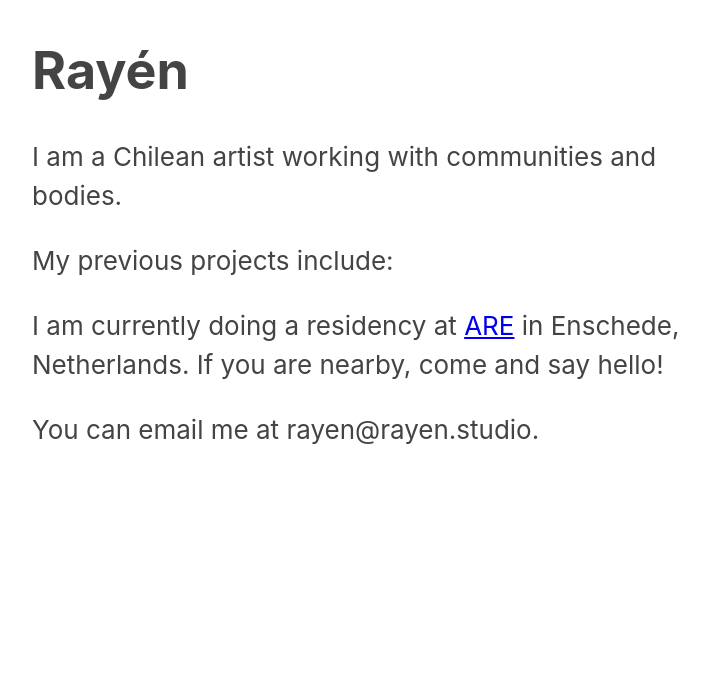
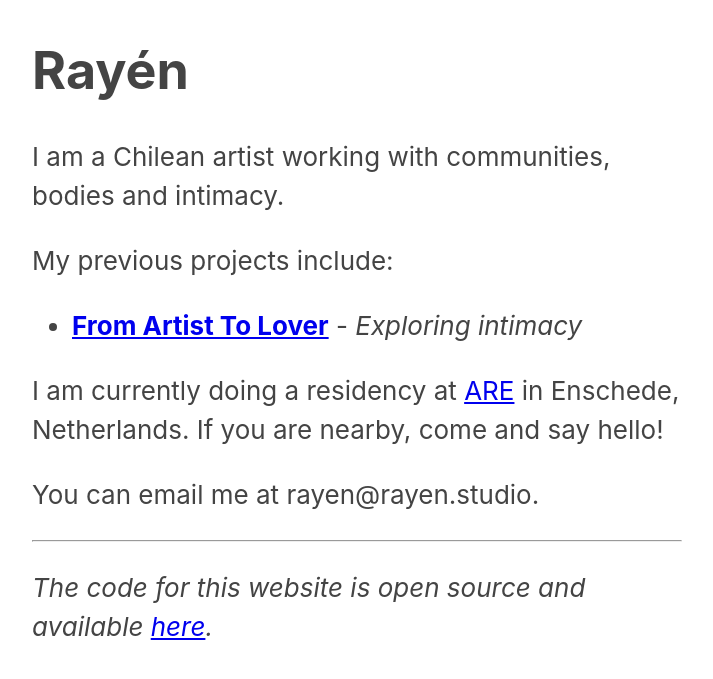
Before and after one commit to joekroese/rayen.studio, a Jekyll site: the page built from index.md, in a window 1280 px wide. Shown: the top 679 px of the page, without its empty margins (283-996 px from the left). Built offline with Jekyll 4.4.1, drawn with Linux system fonts in a browser that asks for light colours.

Commit message:
move title to yaml

```diff
--- a/_layouts/default.html
+++ b/_layouts/default.html
@@ -12,6 +12,8 @@
     {% seo %}
   </head>
   <body>
+    <h1>{{ page.title }}</h1>
+
     {{ content }}
   </body>
 </html>
--- a/_projects/from-artist-to-lover.md
+++ b/_projects/from-artist-to-lover.md
@@ -1,5 +1,7 @@
 ---
-name: From Artist to Lover
+title: From Artist To Lover
+tagline: Exploring intimacy
+featured: true
 layout: default
 ---
 
--- a/index.md
+++ b/index.md
@@ -1,10 +1,9 @@
 ---
+title: Rayén
 layout: default
 ---
 
-# Rayén
-
-I am a Chilean artist working with communities and bodies.
+I am a Chilean artist working with communities, bodies and intimacy.
 
 My previous projects include:
 
@@ -17,3 +16,7 @@
 I am currently doing a residency at [ARE](https://www.areholland.com/) in Enschede, Netherlands. If you are nearby, come and say hello!
 
 You can email me at rayen@rayen.studio.
+
+---
+
+_The code for this website is open source and available [here](https://github.com/joekroese/rayen.studio)._
```
